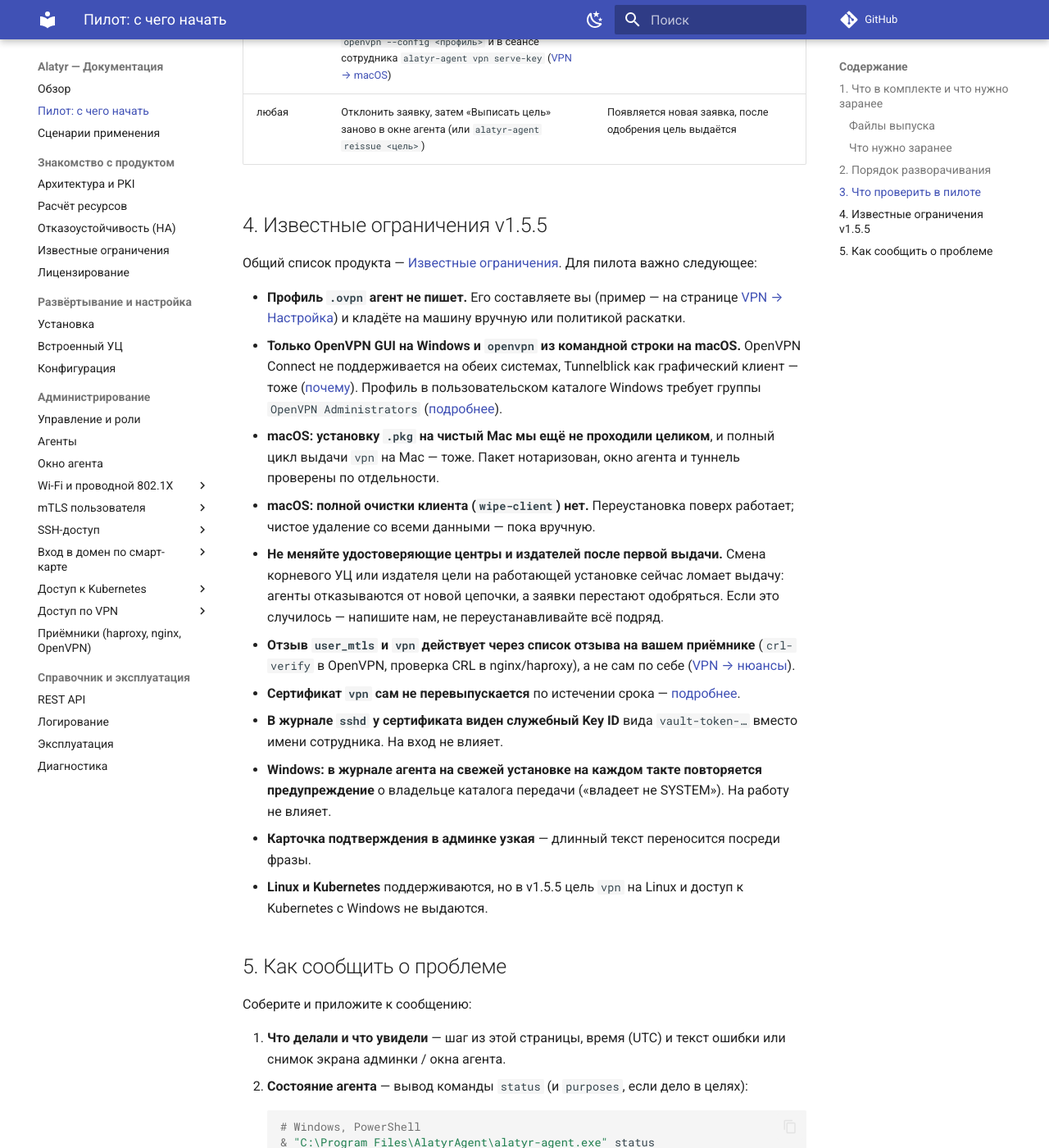
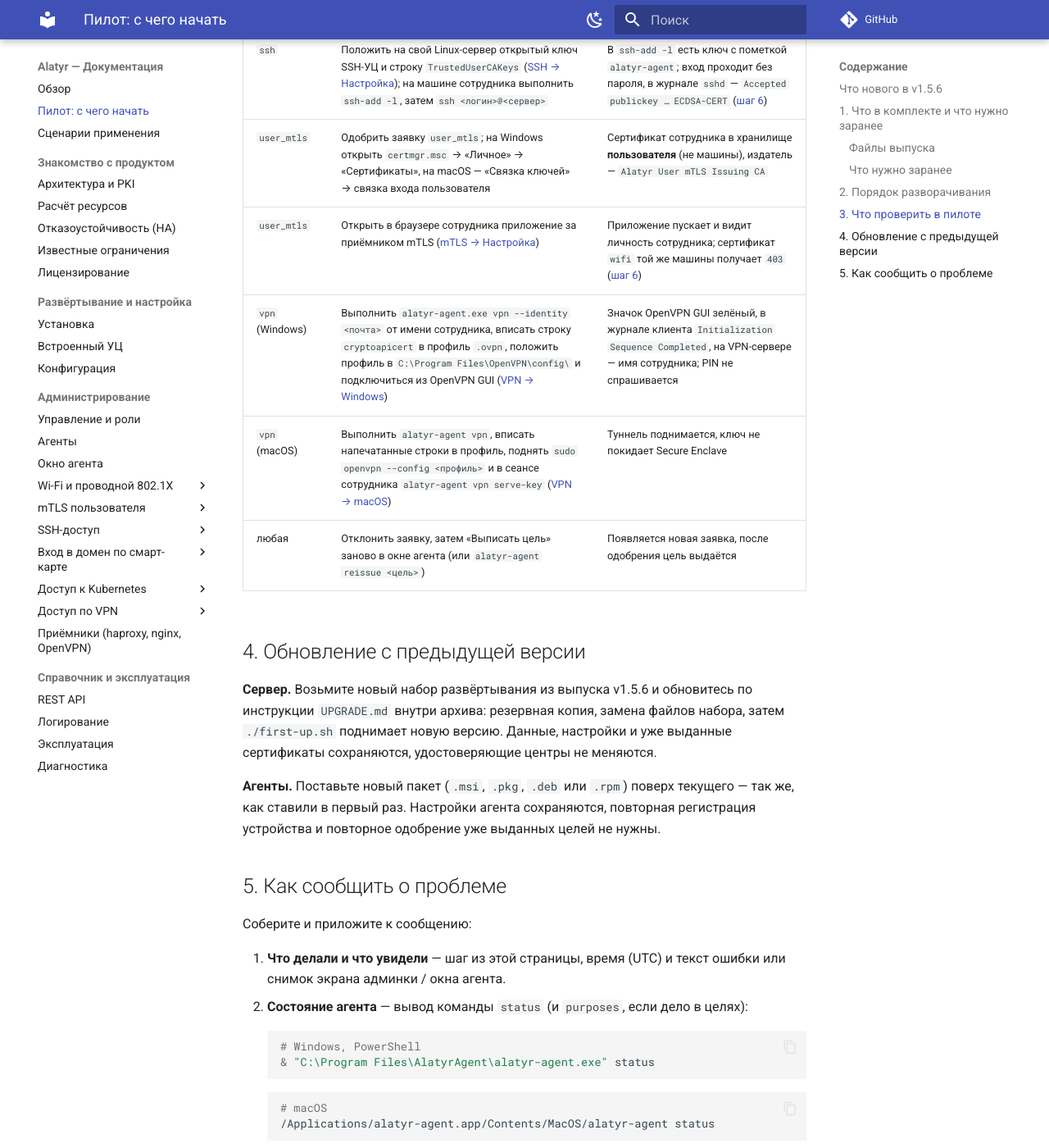
Before and after one commit to s3m4rgl/alatyr-docs, an MkDocs documentation site: the page built from docs/pilot.md, in a window 1280 px wide and 1400 px high, scrolled down 3649 px. Shown: the whole window at 82% size. Built offline with MkDocs 1.6.1 and Material for MkDocs 9.7.7, drawn with Linux system fonts in a browser that asks for light colours; comment, search, counter and statistics services are not loaded; some of the changed text lies outside the part shown.

Commit message:
docs: обновление клиентской документации под выпуск v1.5.6
pilot.md — главный объект:
- версии и имена файлов 1.5.5 → 1.5.6, ссылка на релиз
- раздел «Известные ограничения v1.5.5» заменён на «Обновление с предыдущей
  версии»: как обновить сервер (набор + UPGRADE.md) и агентов (пакет поверх,
  без повторной регистрации и одобрения)
- добавлен блок «Что нового в v1.5.6» — коротко, на языке пользы для клиента
- убраны внутренние и пугающие формулировки (служебный Key ID, «SYSTEM»,
  «секреты открытым текстом», «своими руками ещё не проверяли», «форма
  молча возвращает на себя»); рабочие требования (TLS-прокси для входа в
  админку с другой машины) оставлены нейтральным тоном
- добавлен шаг установки профиля доверия корню Alatyr на macOS для входа в
  браузере по user_mtls (вручную или через MDM)

index.md, installation.md — версия текущего выпуска 1.5.5 → 1.5.6 там, где
это номер актуального релиза (исторические «начиная с 1.5.x» не тронуты)

mkdocs build --strict проходит без предупреждений

```diff
--- a/docs/pilot.md
+++ b/docs/pilot.md
@@ -1,26 +1,41 @@
 # Пилот: с чего начать
 
 Короткий маршрут для администратора, который разворачивает пилот Alatyr на
-выпуске **v1.5.5**: сервер одной командой, агент на Windows и macOS,
+выпуске **v1.5.6**: сервер одной командой, агент на Windows и macOS,
 одобрение устройств мышью в админке, выдача трёх целей — `ssh`, `user_mtls`
 и `vpn`. Подробности каждого шага — на страницах, на которые ведут ссылки;
 здесь только порядок и то, что проверить.
+
+## Что нового в v1.5.6
+
+- Установка сервера стала проще: админка открывается по HTTPS сразу после
+  первого запуска, адрес списков отзыва подставляется автоматически, а
+  установщик заранее предупреждает о занятых портах.
+- SSH-сертификаты выдаются на новой установке без дополнительной настройки.
+- В окне агента на Mac и Windows появились кнопки повторного запроса цели —
+  сотруднику не нужно ждать администратора, если заявку отклонили.
+- Агент на Windows сам формирует профиль VPN для OpenVPN GUI —
+  администратору достаточно один раз задать основу профиля в админке.
+- Обновление агента на Mac и Windows сохраняет его настройки и не требует
+  от сотрудника повторного входа.
+- Админка стала удобнее: таблицы помещаются на экран, добавлены подсказки к
+  колонкам и переключатель языка.
 
 ## 1. Что в комплекте и что нужно заранее
 
 ### Файлы выпуска
 
 Всё берётся со страницы выпуска
-[v1.5.5](https://github.com/s3m4rgl/alatyr-docs/releases/tag/v1.5.5):
+[v1.5.6](https://github.com/s3m4rgl/alatyr-docs/releases/tag/v1.5.6):
 
 | Файл | Что это |
 |---|---|
-| `alatyr-deploy-1.5.5.tar.gz` | набор развёртывания сервера: Docker Compose, сценарий `first-up.sh`, `.env.example` с уже вписанной версией образов, `README.md` |
-| `alatyr-agent-1.5.5-x64.msi` | агент для Windows (x64): служба, окно агента, драйвер считывателя |
-| `alatyr-agent-1.5.5.pkg` | агент для macOS: подписан и нотаризован Apple, окно агента внутри |
-| `alatyr-agent_1.5.5_amd64.deb`, `alatyr-agent_1.5.5_arm64.deb` | агент для Debian и Ubuntu |
-| `alatyr-agent-1.5.5-1.x86_64.rpm`, `alatyr-agent-1.5.5-1.aarch64.rpm` | агент для Fedora, RHEL и совместимых |
-| `alatyr-1.5.5.tgz` | Helm-чарт для установки сервера в Kubernetes |
+| `alatyr-deploy-1.5.6.tar.gz` | набор развёртывания сервера: Docker Compose, сценарий `first-up.sh`, `.env.example` с уже вписанной версией образов, `README.md` |
+| `alatyr-agent-1.5.6-x64.msi` | агент для Windows (x64): служба, окно агента, драйвер считывателя |
+| `alatyr-agent-1.5.6.pkg` | агент для macOS: подписан и нотаризован Apple, окно агента внутри |
+| `alatyr-agent_1.5.6_amd64.deb`, `alatyr-agent_1.5.6_arm64.deb` | агент для Debian и Ubuntu |
+| `alatyr-agent-1.5.6-1.x86_64.rpm`, `alatyr-agent-1.5.6-1.aarch64.rpm` | агент для Fedora, RHEL и совместимых |
+| `alatyr-1.5.6.tgz` | Helm-чарт для установки сервера в Kubernetes |
 
 Образы сервера и админки (`s3m4rgl/alatyr-server` и
 `s3m4rgl/alatyr-frontend`) скачиваются сами при первом запуске: их версия
@@ -36,10 +51,10 @@ Linux-агент и установка в Kubernetes поддерживаютс
 |---|---|
 | Машина под сервер | Linux с Docker 24.0+ (`docker compose` подкомандой), 2 ядра, 2–4 ГБ памяти, 20 ГБ диска — подробнее в [Установке](installation.md#что-нужно-перед-началом) |
 | Порты сервера | `3000` — админка, `8090` — API для агентов, `8200` — списки отзыва и сертификаты УЦ для агентов. `8090` и `8200` должны быть открыты из сети, где стоят машины сотрудников |
-| Вход в админку | без TLS перед сервером вход работает **только с самой машины сервера** по `http://localhost:3000`: по `http://<адрес>` браузер не сохраняет cookie входа, и форма молча возвращает на себя. Для входа с другой машины нужен обратный прокси с TLS (см. `README.md` набора) либо SSH-туннель до порта `3000` |
+| Вход в админку | по умолчанию вход работает **только с самой машины сервера**, по `http://localhost:3000`. Для входа с другой машины поставьте перед сервером обратный прокси с TLS (см. `README.md` набора) либо используйте SSH-туннель до порта `3000` |
 | Время | синхронизировано на сервере и на машинах сотрудников |
 | Windows | проверены **Windows 10 LTSC** и **Windows 11**, x64, TPM 2.0. На Windows без интернета (LTSC) для окна агента нужен WebView2 Runtime: положите офлайн-установщик `MicrosoftEdgeWebView2RuntimeInstallerX64.exe` рядом с MSI — пакет поставит его сам |
-| macOS | macOS 12 или новее. Пакет подписан и нотаризован, но **установку на чистый Mac мы своими руками ещё не проводили** — если что-то пойдёт не так, сообщите нам (раздел 5) |
+| macOS | macOS 12 или новее. Пакет подписан и нотаризован Apple |
 | VPN-клиент | Windows — community **OpenVPN GUI** 2.6 (openvpn.net); macOS — `openvpn` 2.5+ из командной строки (`brew install openvpn`) |
 | Свой сервер для проверки | Linux-машина с `sshd` для проверки `ssh`; веб-приложение за nginx или haproxy для `user_mtls`; OpenVPN-сервер для `vpn` |
 
@@ -68,12 +83,16 @@ Linux-агент и установка в Kubernetes поддерживаютс
    MSI с адресом сервера и доменом —
    [Установка → Windows](installation.md#windows). Адрес сервера —
    адрес API: `https://…` вашего TLS-прокси либо, для пилота в закрытой
-   сети, `http://<сервер>:8090`. Без TLS агент работает, но предупреждает,
-   что его секреты и заявки идут по сети открытым текстом.
+   сети, `http://<сервер>:8090`. Для дальнейшей эксплуатации рекомендуем
+   TLS-прокси перед сервером — без него трафик агента идёт по обычному HTTP.
 5. **Агент на macOS.** Готовый `.pkg` из выпуска ставится вместе с файлом
    предварительных значений — блок для копирования в
    [Установка → macOS](installation.md#macos). На Mac нужен вход
-   сотрудника в графическую сессию: без неё сертификат не выпустится.
+   сотрудника в графическую сессию: без неё сертификат не выпустится. Если
+   планируете выдавать `user_mtls` для входа в браузере, соберите профиль
+   конфигурации с доверием корневому сертификату Alatyr (инструмент есть в
+   наборе развёртывания) и установите его на Mac сотрудника — вручную через
+   «Системные настройки → Профили» или через MDM.
 6. **Одобрение устройства.** Зарегистрировавшаяся машина появляется в
    админке, а в «Запросах назначений» — её просьба о цели. «Разрешить» —
    и затем одобрите саму заявку в «Запросах». Роли и что проверяется при
@@ -100,43 +119,18 @@ Linux-агент и установка в Kubernetes поддерживаютс
 | `vpn` (macOS) | Выполнить `alatyr-agent vpn`, вписать напечатанные строки в профиль, поднять `sudo openvpn --config <профиль>` и в сеансе сотрудника `alatyr-agent vpn serve-key` ([VPN → macOS](vpn/setup.md#macos)) | Туннель поднимается, ключ не покидает Secure Enclave |
 | любая | Отклонить заявку, затем «Выписать цель» заново в окне агента (или `alatyr-agent reissue <цель>`) | Появляется новая заявка, после одобрения цель выдаётся |
 
-## 4. Известные ограничения v1.5.5
+## 4. Обновление с предыдущей версии
 
-Общий список продукта — [Известные ограничения](limitations.md). Для пилота
-важно следующее:
+**Сервер.** Возьмите новый набор развёртывания из выпуска v1.5.6 и
+обновитесь по инструкции `UPGRADE.md` внутри архива: резервная копия,
+замена файлов набора, затем `./first-up.sh` поднимает новую версию.
+Данные, настройки и уже выданные сертификаты сохраняются, удостоверяющие
+центры не меняются.
 
-- **Профиль `.ovpn` агент не пишет.** Его составляете вы (пример — на
-  странице [VPN → Настройка](vpn/setup.md#профиль-целиком-и-куда-его-положить))
-  и кладёте на машину вручную или политикой раскатки.
-- **Только OpenVPN GUI на Windows и `openvpn` из командной строки на
-  macOS.** OpenVPN Connect не поддерживается на обеих системах, Tunnelblick
-  как графический клиент — тоже ([почему](vpn/caveats.md#openvpn-connect-не-берёт-ключ-из-чипа)).
-  Профиль в пользовательском каталоге Windows требует группы
-  `OpenVPN Administrators` ([подробнее](vpn/caveats.md#профиль-из-пользовательского-каталога-требует-группы-openvpn-administrators)).
-- **macOS: установку `.pkg` на чистый Mac мы ещё не проходили целиком**, и
-  полный цикл выдачи `vpn` на Mac — тоже. Пакет нотаризован, окно агента и
-  туннель проверены по отдельности.
-- **macOS: полной очистки клиента (`wipe-client`) нет.** Переустановка
-  поверх работает; чистое удаление со всеми данными — пока вручную.
-- **Не меняйте удостоверяющие центры и издателей после первой выдачи.**
-  Смена корневого УЦ или издателя цели на работающей установке сейчас
-  ломает выдачу: агенты отказываются от новой цепочки, а заявки перестают
-  одобряться. Если это случилось — напишите нам, не переустанавливайте всё
-  подряд.
-- **Отзыв `user_mtls` и `vpn` действует через список отзыва на вашем
-  приёмнике** (`crl-verify` в OpenVPN, проверка CRL в nginx/haproxy), а не
-  сам по себе ([VPN → нюансы](vpn/caveats.md#отзыв-действует-только-через-crl-verify-на-вашем-сервере)).
-- **Сертификат `vpn` сам не перевыпускается** по истечении срока —
-  [подробнее](vpn/caveats.md#сертификат-цели-vpn-сам-не-перевыпускается).
-- **В журнале `sshd` у сертификата виден служебный Key ID** вида
-  `vault-token-…` вместо имени сотрудника. На вход не влияет.
-- **Windows: в журнале агента на свежей установке на каждом такте
-  повторяется предупреждение** о владельце каталога передачи («владеет не
-  SYSTEM»). На работу не влияет.
-- **Карточка подтверждения в админке узкая** — длинный текст переносится
-  посреди фразы.
-- **Linux и Kubernetes** поддерживаются, но в v1.5.5 цель `vpn` на Linux и
-  доступ к Kubernetes с Windows не выдаются.
+**Агенты.** Поставьте новый пакет (`.msi`, `.pkg`, `.deb` или `.rpm`) поверх
+текущего — так же, как ставили в первый раз. Настройки агента сохраняются,
+повторная регистрация устройства и повторное одобрение уже выданных целей
+не нужны.
 
 ## 5. Как сообщить о проблеме
 
```
Also changed, not shown: docs/index.md (+1 -1 lines), docs/installation.md (+1 -1 lines).
